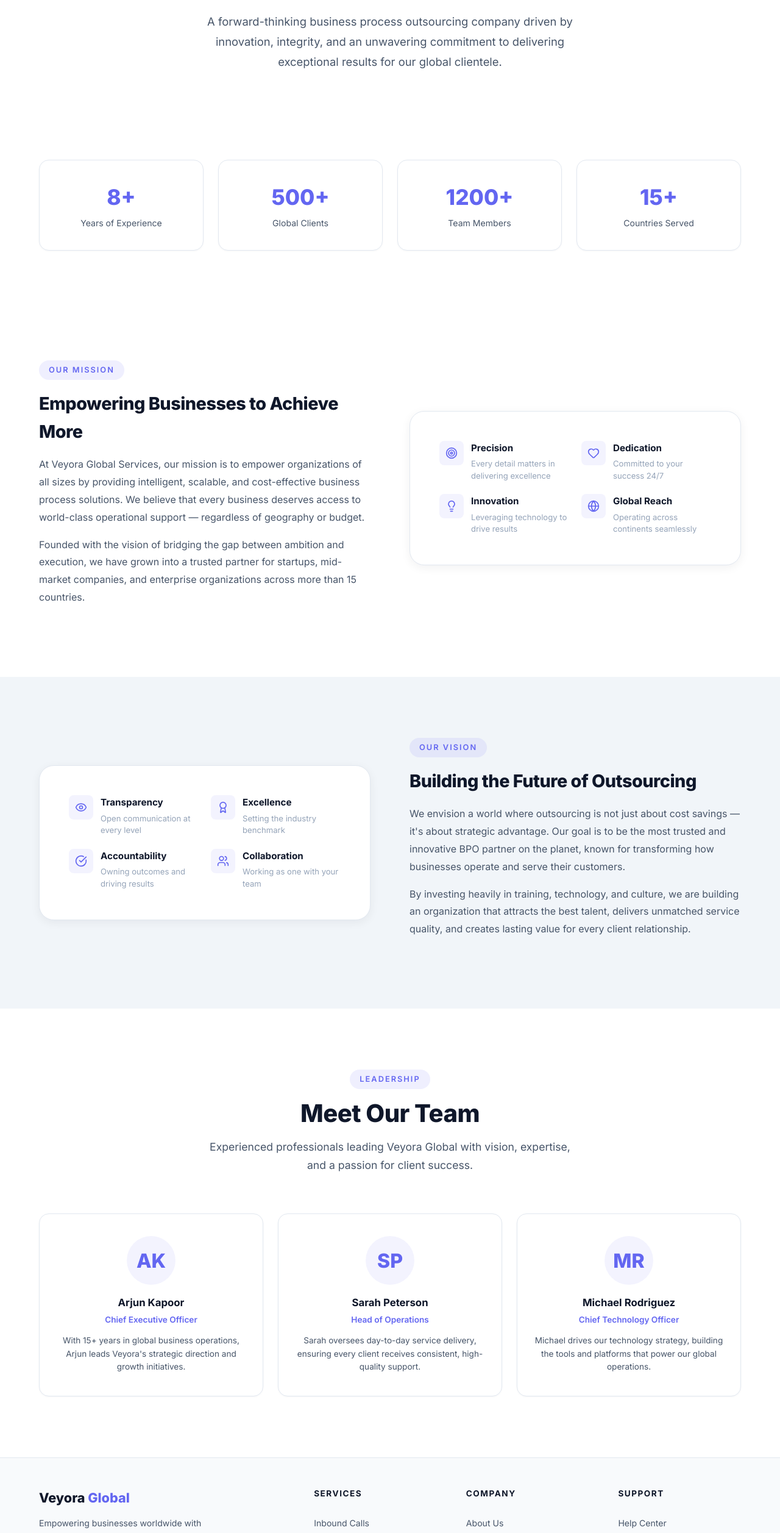
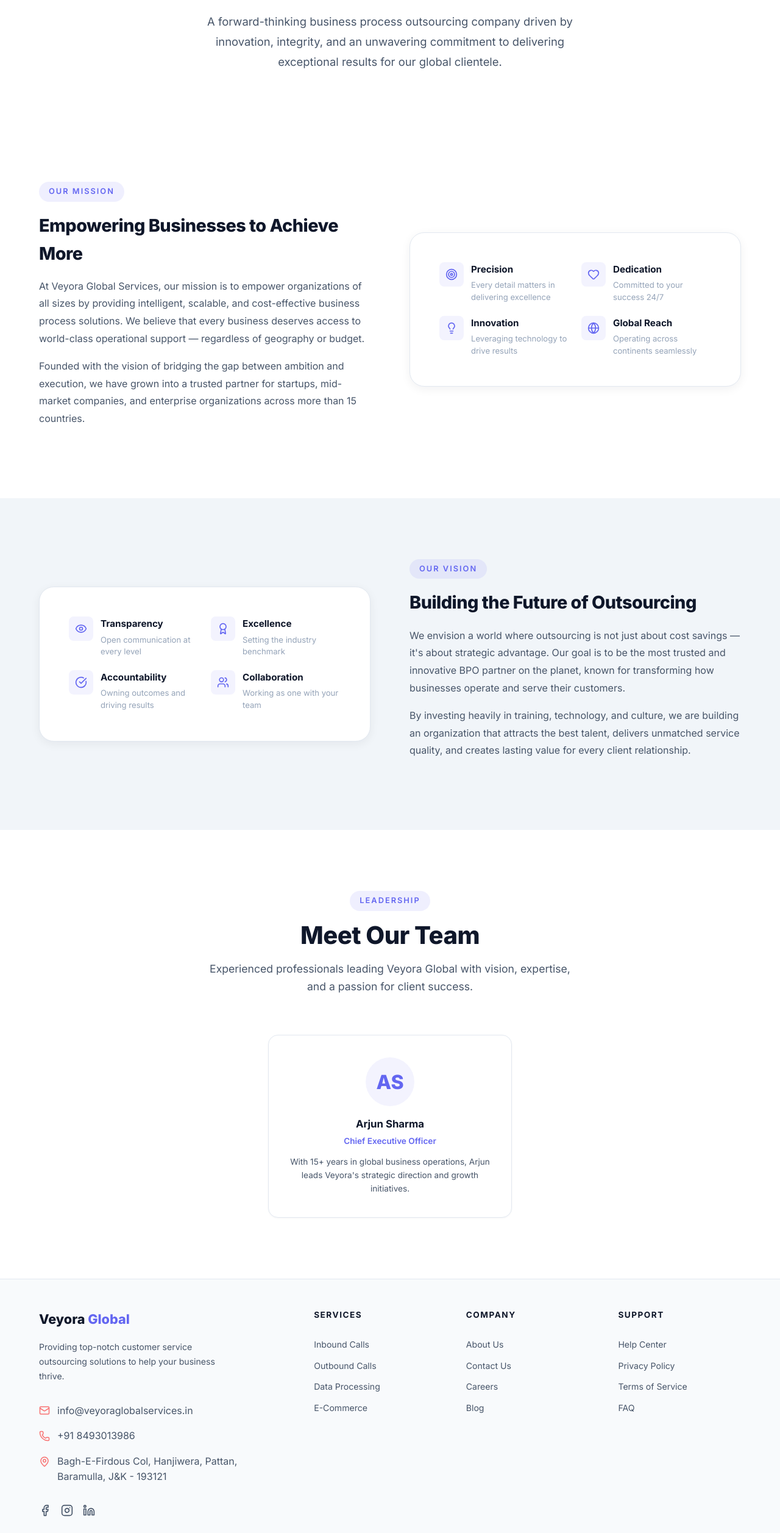
Before and after one commit to Vishnu9106/veyora-global-services, a React (Vite) app: page /about in a window 1280 px wide. Shown: the part 245-2759 px from the top of the page at 61% size. Built offline with nearby package versions, Linux system fonts and the light colour scheme.

Commit message:
Update About and Footer layouts

```diff
--- a/src/components/Footer.jsx
+++ b/src/components/Footer.jsx
@@ -1,4 +1,5 @@
 import { Link } from 'react-router-dom';
+import { Mail, Phone, MapPin, Facebook, Instagram, Linkedin } from 'lucide-react';
 
 export default function Footer() {
   return (
@@ -6,13 +7,33 @@
       <div className="container">
         <div className="footer-content">
           <div>
-            <div className="footer-brand-name">
+            <div className="footer-brand-name" style={{ marginBottom: '1rem' }}>
               Veyora <span>Global</span>
             </div>
-            <p className="footer-brand-desc">
-              Empowering businesses worldwide with premium outsourcing solutions.
-              Your success is our mission.
+            <p className="footer-brand-desc" style={{ marginBottom: '2rem' }}>
+              Providing top-notch customer service outsourcing solutions to help your business thrive.
             </p>
+
+            <div className="footer-contact-info" style={{ display: 'flex', flexDirection: 'column', gap: '1rem', marginBottom: '2rem' }}>
+              <div style={{ display: 'flex', alignItems: 'center', gap: '0.75rem', color: 'var(--text-secondary)' }}>
+                <Mail size={18} color="#f87171" />
+                <span>info@veyoraglobalservices.in</span>
+              </div>
+              <div style={{ display: 'flex', alignItems: 'center', gap: '0.75rem', color: 'var(--text-secondary)' }}>
+                <Phone size={18} color="#f87171" />
+                <span>+91 8493013986</span>
+              </div>
+              <div style={{ display: 'flex', alignItems: 'flex-start', gap: '0.75rem', color: 'var(--text-secondary)' }}>
+                <MapPin size={18} color="#f87171" style={{ flexShrink: 0, marginTop: '4px' }} />
+                <span>Bagh-E-Firdous Col, Hanjiwera, Pattan, Baramulla, J&K - 193121</span>
+              </div>
+            </div>
+
+            <div className="footer-socials" style={{ display: 'flex', gap: '1rem' }}>
+              <a href="#" style={{ color: 'var(--text-secondary)', transition: 'color 0.2s' }} onMouseEnter={(e) => e.currentTarget.style.color = 'var(--text-primary)'} onMouseLeave={(e) => e.currentTarget.style.color = 'var(--text-secondary)'}><Facebook size={20} /></a>
+              <a href="#" style={{ color: 'var(--text-secondary)', transition: 'color 0.2s' }} onMouseEnter={(e) => e.currentTarget.style.color = 'var(--text-primary)'} onMouseLeave={(e) => e.currentTarget.style.color = 'var(--text-secondary)'}><Instagram size={20} /></a>
+              <a href="#" style={{ color: 'var(--text-secondary)', transition: 'color 0.2s' }} onMouseEnter={(e) => e.currentTarget.style.color = 'var(--text-primary)'} onMouseLeave={(e) => e.currentTarget.style.color = 'var(--text-secondary)'}><Linkedin size={20} /></a>
+            </div>
           </div>
 
           <div>
--- a/src/pages/About.jsx
+++ b/src/pages/About.jsx
@@ -27,29 +27,7 @@
         </div>
       </section>
 
-      {/* Stats */}
-      <section style={{ paddingBottom: '80px' }}>
-        <div className="container">
-          <div className="about-stats-row">
-            <div className="about-stat-card fade-in-up">
-              <div className="about-stat-value">8+</div>
-              <div className="about-stat-label">Years of Experience</div>
-            </div>
-            <div className="about-stat-card fade-in-up">
-              <div className="about-stat-value">500+</div>
-              <div className="about-stat-label">Global Clients</div>
-            </div>
-            <div className="about-stat-card fade-in-up">
-              <div className="about-stat-value">1200+</div>
-              <div className="about-stat-label">Team Members</div>
-            </div>
-            <div className="about-stat-card fade-in-up">
-              <div className="about-stat-value">15+</div>
-              <div className="about-stat-label">Countries Served</div>
-            </div>
-          </div>
-        </div>
-      </section>
+
 
       {/* Mission */}
       <section className="section">
@@ -188,34 +166,14 @@
             </p>
           </div>
 
-          <div className="team-grid">
+          <div className="team-grid" style={{ gridTemplateColumns: 'minmax(300px, 400px)', justifyContent: 'center' }}>
             <div className="team-card fade-in-up">
-              <div className="team-avatar">AK</div>
-              <div className="team-name">Arjun Kapoor</div>
+              <div className="team-avatar">AS</div>
+              <div className="team-name">Arjun Sharma</div>
               <div className="team-role">Chief Executive Officer</div>
               <p className="team-desc">
                 With 15+ years in global business operations, Arjun leads
                 Veyora's strategic direction and growth initiatives.
-              </p>
-            </div>
-
-            <div className="team-card fade-in-up">
-              <div className="team-avatar">SP</div>
-              <div className="team-name">Sarah Peterson</div>
-              <div className="team-role">Head of Operations</div>
-              <p className="team-desc">
-                Sarah oversees day-to-day service delivery, ensuring every client
-                receives consistent, high-quality support.
-              </p>
-            </div>
-
-            <div className="team-card fade-in-up">
-              <div className="team-avatar">MR</div>
-              <div className="team-name">Michael Rodriguez</div>
-              <div className="team-role">Chief Technology Officer</div>
-              <p className="team-desc">
-                Michael drives our technology strategy, building the tools and
-                platforms that power our global operations.
               </p>
             </div>
           </div>
```
